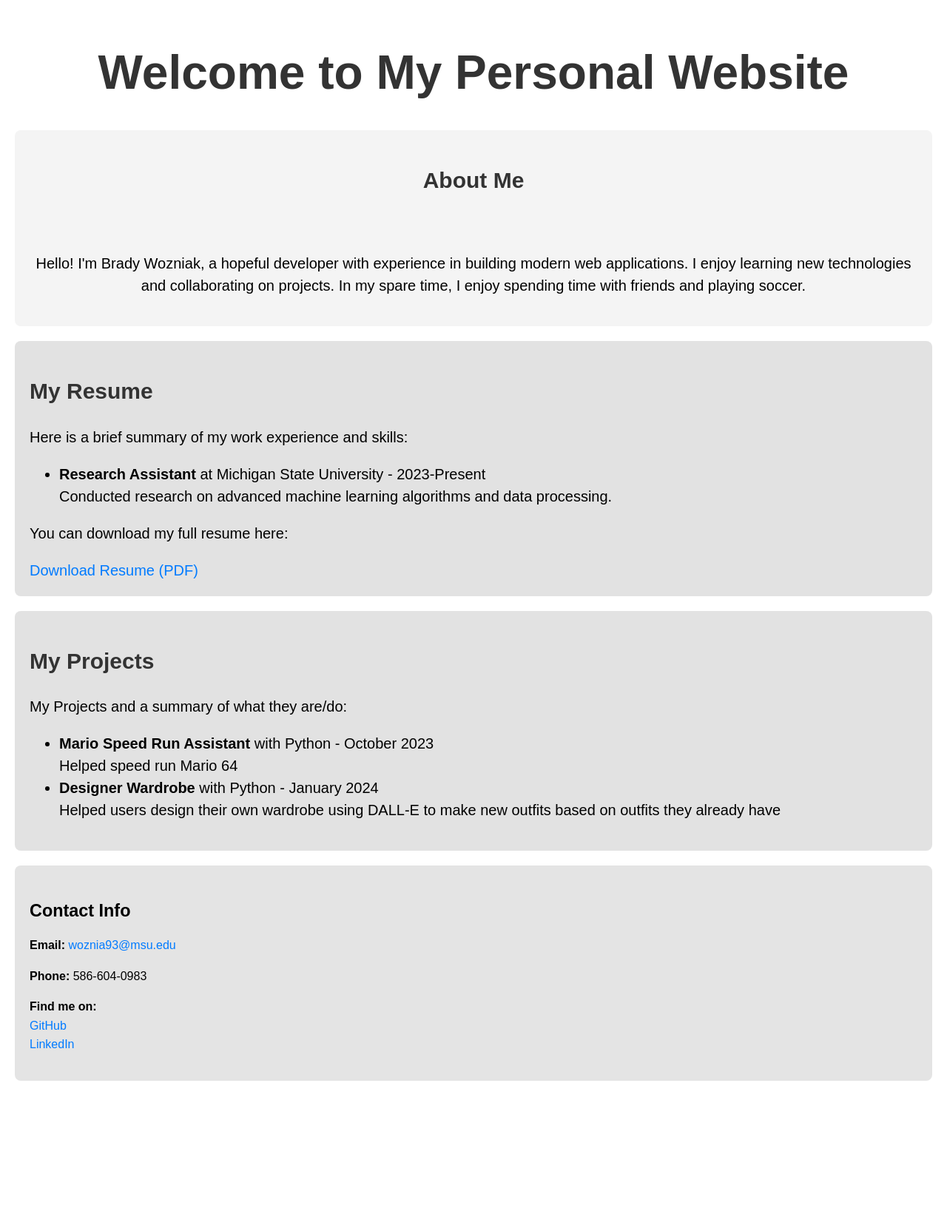
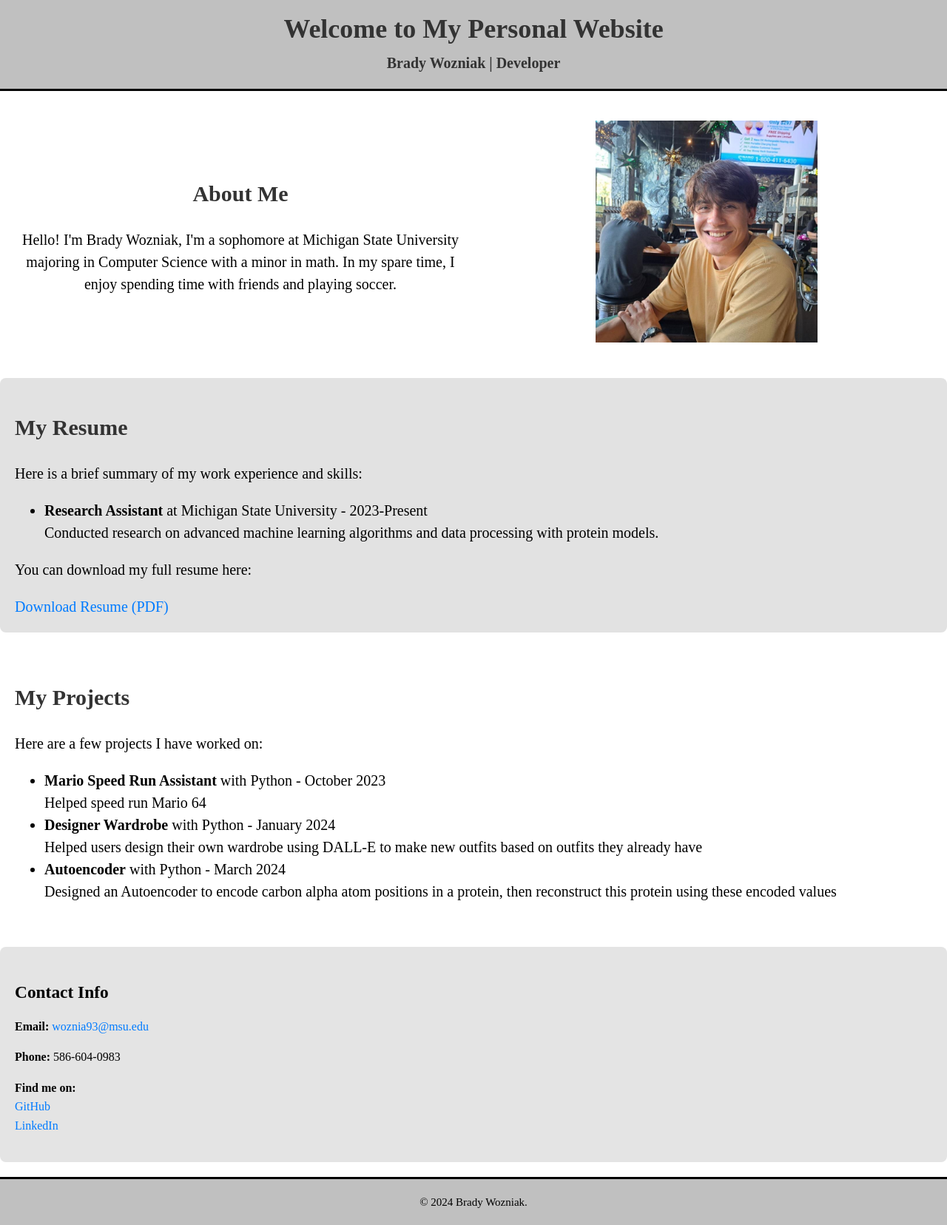
Before and after one commit to woznia93/personalweb, a React (Vite) app: page / in a window 1280 px wide. Shown: the whole page at 74% size. Before the commit the page ends 1501 px from the top, so only its background shows below. Built offline with nearby package versions, Linux system fonts and the light colour scheme.

Commit message:
overall revamp of website

```diff
--- a/src/App.css
+++ b/src/App.css
@@ -1,7 +1,7 @@
 .App {
-  font-family: Arial, sans-serif;
+  font-family: 'Times New Roman', Times, serif, sans-serif;
   text-align: center;
-  padding: 20px;
+  padding: 0px;
   font-size: 20px;
   color: black
 }
@@ -11,6 +11,28 @@
   padding: 20px;
   color: blue
 }
+
+
+header {
+  text-align: center;
+  background-color: #c0c0c0;
+  padding: 20px;
+  margin-bottom: 20px;
+  border-bottom: 3px solid #000;
+}
+
+header h1 {
+  font-size: 36px;
+  margin: 0;
+}
+
+header h2 {
+  font-size: 20px;
+  margin: 10px 0 0;
+  font-weight: normal;
+  color: #333;
+}
+
 
 h1,h2 {
   color: #333;
@@ -66,3 +88,13 @@ a:hover {
   margin-right: 10px;
   text-decoration: none;
 }
+
+
+footer {
+  text-align: center;
+  background-color: #c0c0c0;
+  padding: 5px;
+  margin-top: 20px;
+  border-top: 3px solid #000;
+  font-size: 15px;
+}
--- a/src/App.tsx
+++ b/src/App.tsx
@@ -13,7 +13,7 @@ const jobs: Job[] = [
     title: "Research Assistant",
     company: "Michigan State University",
     year: "2023-Present",
-    description: "Conducted research on advanced machine learning algorithms and data processing."
+    description: "Conducted research on advanced machine learning algorithms and data processing with protein models."
   },
 ];
 
@@ -40,6 +40,12 @@ const projects: Project[] = [
   date: "January 2024",
   description: "Helped users design their own wardrobe using DALL-E to make new outfits based on outfits they already have"
   },
+  {
+  title: "Autoencoder",
+  languages: "Python",
+  date: "March 2024",
+  description: "Designed an Autoencoder to encode carbon alpha atom positions in a protein, then reconstruct this protein using these encoded values"
+  },
 ];
 
 
@@ -47,19 +53,29 @@ const projects: Project[] = [
 const App: React.FC = () => {
   return (
     <div className="App">
-      <header className="App_Header">
+      {/* Header Section */}
+      <header>
         <h1>Welcome to My Personal Website</h1>
+        <h2><strong>Brady Wozniak | Developer</strong></h2>
       </header>
 
       {/* About Me Section */}
-      <section id="about-me" style={{ padding: "20px", backgroundColor: "#f4f4f4" }}>
-        <h2>About Me</h2>
-        <img src="" alt="" />
-        <p>
-          Hello! I'm Brady Wozniak, a hopeful developer with experience in building modern web
-          applications. I enjoy learning new technologies and collaborating on projects. In my spare time, I enjoy spending time with friends and playing soccer.
-        </p>
+      <section id="about-me" style={{ padding: "20px", backgroundColor: "white", display: "flex", alignItems: "center" }}>
+       <div style={{ flex: 1, paddingRight: "20px" }}>
+          <h2>About Me</h2>
+          <p>
+            Hello! I'm Brady Wozniak, I'm a sophomore at Michigan State University majoring in Computer Science with a minor in math. In my spare time, I enjoy spending time with friends and playing soccer.
+          </p>
+        </div>
+        <div style={{ flex: 1, textAlign: "center" }}>
+          <img
+            src="me2.jpg"
+            alt="Brady Wozniak"
+            style={{ width: "300px", height: "300px", borderRadius: "", objectFit: "cover" }}
+          />
+        </div>
       </section>
+
 
       {/* Resume Section */}
       <section id="resume" style={{ padding: "20px", backgroundColor: "#e2e2e2" }}>
@@ -81,9 +97,9 @@ const App: React.FC = () => {
       </section>
 
       {/* Projects */}
-      <section id = "projects" style = {{ padding: "20px", backgroundColor: "#e2e2e2"}}>
+      <section id = "projects" style = {{ padding: "20px", backgroundColor: "white"}}>
           <h2>My Projects</h2>
-          <p>My Projects and a summary of what they are/do:</p>
+          <p>Here are a few projects I have worked on:</p>
           <ul>
             {projects.map((project,index) => (
               <li key = {index}>
@@ -112,6 +128,13 @@ const App: React.FC = () => {
         <a href="https://www.linkedin.com/in/bradywozniak/" className="contact-links">LinkedIn</a>
       </p>
       </section>
+
+
+      {/* Footer Section */}
+      <footer>
+        <p>&copy; 2024 Brady Wozniak.</p>
+      </footer>
+
     </div>
   );
 };
```
Also changed, not shown: public/me2.jpg (added), 1 other file (tests, documents, lock files or other folders).
